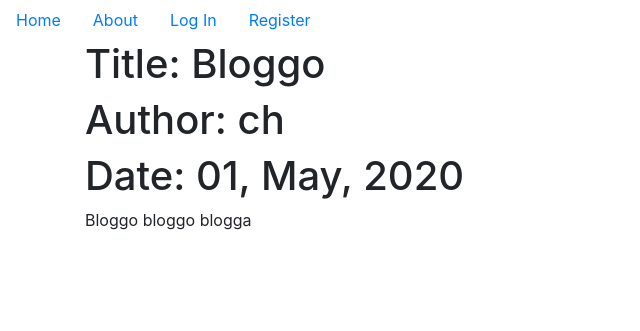
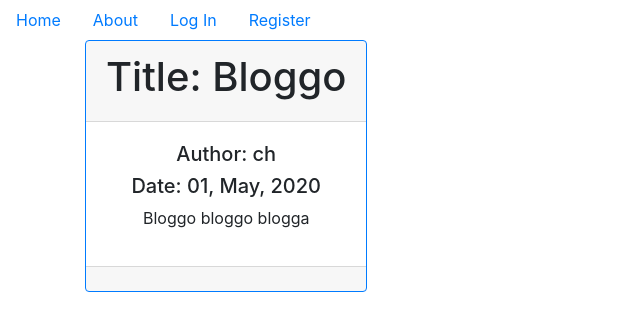
Before and after one commit to chrishaining/Flask-Social-Blog, a Flask app: page /1 in a window 1280 px wide. Shown: the top 331 px of the page, without its empty margins (0-640 px from the left). Run offline with Flask 2, Linux system fonts and the light colour scheme; data comes from the database, SQL or seed files in the repository; some libraries are stand-ins or nearby versions.

Commit message:
blog post view is now in a card format

```diff
--- a/puppycompanyblog/templates/blog_post.html
+++ b/puppycompanyblog/templates/blog_post.html
@@ -4,28 +4,32 @@
 
 <div class="container">
   <div class="row">
+
+    <div class="card border-primary text-center">
+
+      <div class="card-header">
         <h1>Title: {{ blog_post.title }}</h1>
       </div>
 
-  <div class="row">
-    <h1>Author: {{ blog_post.author.username }}</h1>
+      <div class="card-body">
+        <h5>Author: {{ blog_post.author.username }}</h5>
+        <h5>Date: {{ blog_post.date.strftime('%d, %B, %Y') }}</h5>
+
+        <div class="card-text">
+          <p>{{ blog_post.text }}</p>
+        </div>
       </div>
 
-  <div class="row">
-    <h1>Date: {{ blog_post.date.strftime('%d, %B, %Y') }}</h1>
-  </div>
-
-  <div class="row">
-    <p>{{ blog_post.text }}</p>
-  </div>
+      <div class="card-footer">
 
         {% if blog_post.author == current_user %}
         <div class="row">
-    <a class="btn btn-secondary" href="{{ url_for('blog_posts.update', blog_post_id=blog_post.id) }}">Update</a><br>
+          <div class="col">
+          <a class="btn btn-secondary" href="{{ url_for('blog_posts.update', blog_post_id=blog_post.id) }}">Update</a>
           <!-- <button type="button" class="btn btn-danger" data-toggle="modal" data-target="#del_modal">Delete</button> -->
         </div>
 
-  <div class="row">
+        <div class="col">
           <button type="button" class="btn btn-danger" data-toggle='modal' data-target="#del_modal">Delete</button>
           <div class="modal" tabindex="-1" role="dialog" id="del_modal">
             <div class="modal-dialog" role="document">
@@ -55,6 +59,12 @@
 
       </div>
 
+    </div>
+  </div>
+
+</div>
+</div>
+
 
 
 
```
Lines whose indentation alone changed are shown as unchanged.
